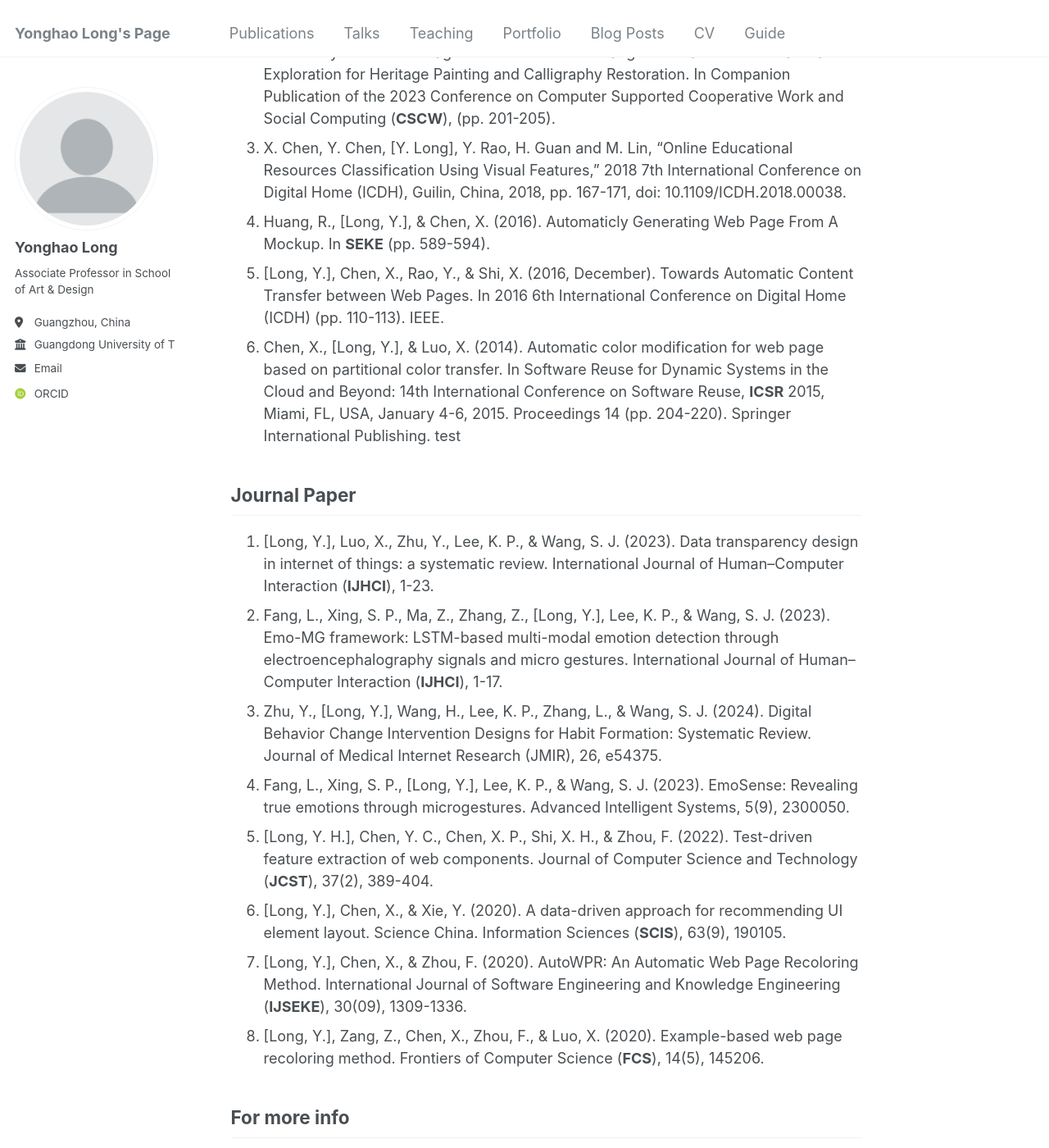
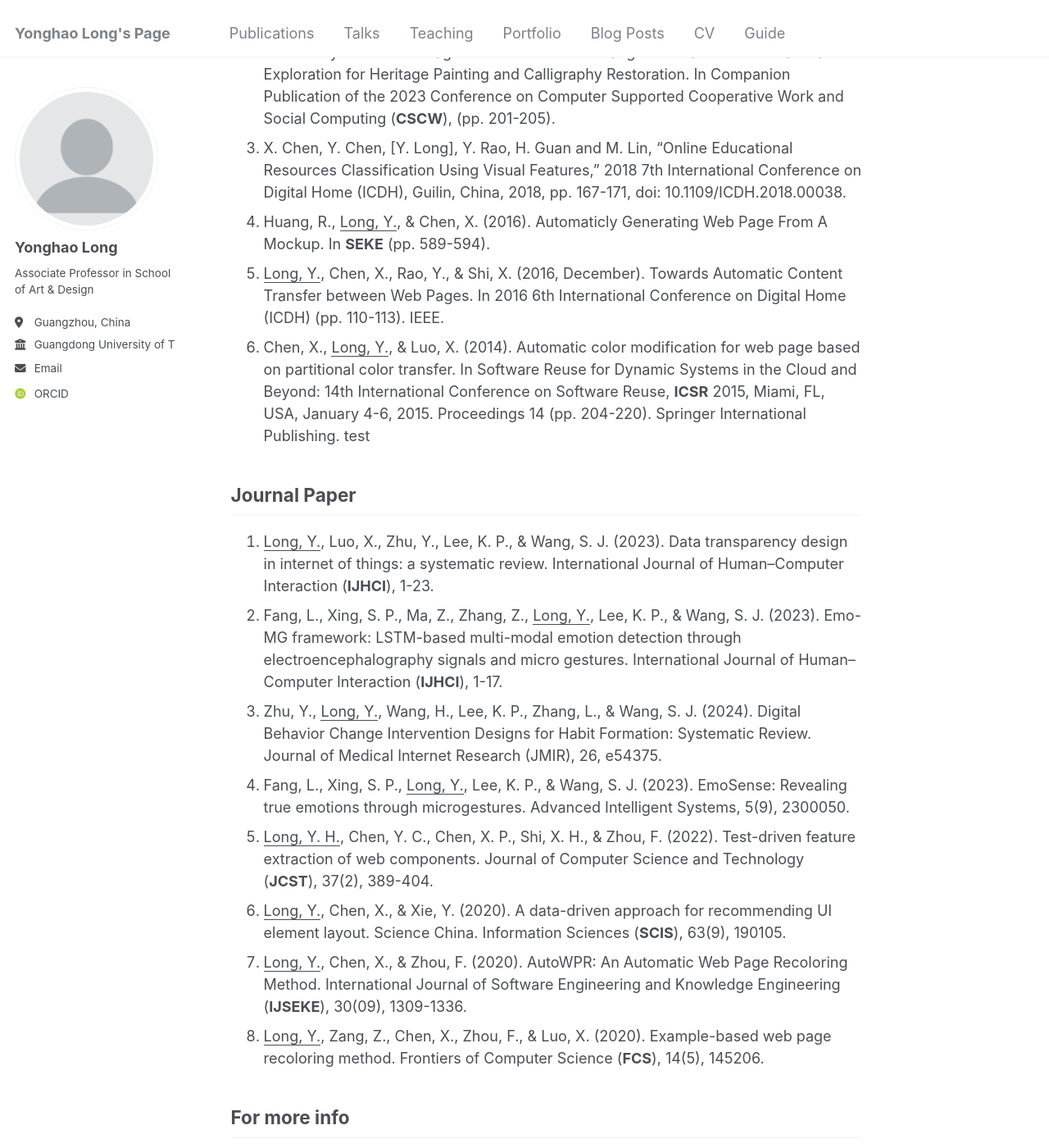
Before and after one commit to qoolyh/qoolyh.github.io, a Jekyll site: the page built from _pages/about.md, in a window 1280 px wide and 1400 px high, scrolled down 564 px. Shown: the whole window at 82% size. Built offline with Jekyll 4.4.1, drawn with Linux system fonts in a browser that asks for light colours; some web fonts are replaced; some of the changed text lies outside the part shown.

Commit message:
Update about.md

```diff
--- a/_pages/about.md
+++ b/_pages/about.md
@@ -14,24 +14,25 @@
 
 Conference Paper
 ------
-1. [Long, Y.], Chen, Y., & Chen, X. (2024, October). GUI Test Repair Based on Test-Extension. In Proceedings of the 39th IEEE/ACM International Conference on Automated Software Engineering (**ASE**), (pp. 2450-2451).
-2. Liu, L., Yang, S., Wang, Y., Ma, Z., Fang, L., [Long, Y.], & Wang, S. J. (2023, October). Robotic Systems in Heritage Protection: An Anti-Fatigue Human-Robot Collaboration Exploration for Heritage Painting and Calligraphy Restoration. In Companion Publication of the 2023 Conference on Computer Supported Cooperative Work and Social Computing (**CSCW**), (pp. 201-205).
+1. <u>Long, Y.</u>, Chen, Y., & Chen, X. (2024, October). GUI Test Repair Based on Test-Extension. In Proceedings of the 39th IEEE/ACM International Conference on Automated Software Engineering (**ASE**), (pp. 2450-2451).
+2. Liu, L., Yang, S., Wang, Y., Ma, Z., Fang, L., <u>Long, Y.</u>, & Wang, S. J. (2023, October). Robotic Systems in Heritage Protection: An Anti-Fatigue Human-Robot Collaboration Exploration for Heritage Painting and Calligraphy Restoration. In Companion Publication of the 2023 Conference on Computer Supported Cooperative Work and Social Computing (**CSCW**), (pp. 201-205).
 3. X. Chen, Y. Chen, [Y. Long], Y. Rao, H. Guan and M. Lin, "Online Educational Resources Classification Using Visual Features," 2018 7th International Conference on Digital Home (ICDH), Guilin, China, 2018, pp. 167-171, doi: 10.1109/ICDH.2018.00038.
-4. Huang, R., [Long, Y.], & Chen, X. (2016). Automaticly Generating Web Page From A Mockup. In **SEKE** (pp. 589-594).
-5. [Long, Y.], Chen, X., Rao, Y., & Shi, X. (2016, December). Towards Automatic Content Transfer between Web Pages. In 2016 6th International Conference on Digital Home (ICDH) (pp. 110-113). IEEE.
-6. Chen, X., [Long, Y.], & Luo, X. (2014). Automatic color modification for web page based on partitional color transfer. In Software Reuse for Dynamic Systems in the Cloud and Beyond: 14th International Conference on Software Reuse, **ICSR** 2015, Miami, FL, USA, January 4-6, 2015. Proceedings 14 (pp. 204-220). Springer International Publishing.
+4. Huang, R., <u>Long, Y.</u>, & Chen, X. (2016). Automaticly Generating Web Page From A Mockup. In **SEKE** (pp. 589-594).
+5. <u>Long, Y.</u>, Chen, X., Rao, Y., & Shi, X. (2016, December). Towards Automatic Content Transfer between Web Pages. In 2016 6th International Conference on Digital Home (ICDH) (pp. 110-113). IEEE.
+6. Chen, X., <u>Long, Y.</u>, & Luo, X. (2014). Automatic color modification for web page based on partitional color transfer. In Software Reuse for Dynamic Systems in the Cloud and Beyond: 14th International Conference on Software Reuse, **ICSR** 2015, Miami, FL, USA, January 4-6, 2015. Proceedings 14 (pp. 204-220). Springer International Publishing.
 test
 
 Journal Paper
 ------
-1. [Long, Y.], Luo, X., Zhu, Y., Lee, K. P., & Wang, S. J. (2023). Data transparency design in internet of things: a systematic review. International Journal of Human–Computer Interaction (**IJHCI**), 1-23.
-2. Fang, L., Xing, S. P., Ma, Z., Zhang, Z., [Long, Y.], Lee, K. P., & Wang, S. J. (2023). Emo-MG framework: LSTM-based multi-modal emotion detection through electroencephalography signals and micro gestures. International Journal of Human–Computer Interaction (**IJHCI**), 1-17.
-3. Zhu, Y., [Long, Y.], Wang, H., Lee, K. P., Zhang, L., & Wang, S. J. (2024). Digital Behavior Change Intervention Designs for Habit Formation: Systematic Review. Journal of Medical Internet Research (JMIR), 26, e54375.
-4. Fang, L., Xing, S. P., [Long, Y.], Lee, K. P., & Wang, S. J. (2023). EmoSense: Revealing true emotions through microgestures. Advanced Intelligent Systems, 5(9), 2300050.
-5. [Long, Y. H.], Chen, Y. C., Chen, X. P., Shi, X. H., & Zhou, F. (2022). Test-driven feature extraction of web components. Journal of Computer Science and Technology (**JCST**), 37(2), 389-404.
-6. [Long, Y.], Chen, X., & Xie, Y. (2020). A data-driven approach for recommending UI element layout. Science China. Information Sciences (**SCIS**), 63(9), 190105.
-7. [Long, Y.], Chen, X., & Zhou, F. (2020). AutoWPR: An Automatic Web Page Recoloring Method. International Journal of Software Engineering and Knowledge Engineering (**IJSEKE**), 30(09), 1309-1336.
-8. [Long, Y.], Zang, Z., Chen, X., Zhou, F., & Luo, X. (2020). Example-based web page recoloring method. Frontiers of Computer Science (**FCS**), 14(5), 145206.
+1. <u>Long, Y.</u>, Luo, X., Zhu, Y., Lee, K. P., & Wang, S. J. (2023). Data transparency design in internet of things: a systematic review. International Journal of Human–Computer Interaction (**IJHCI**), 1-23.
+2. Fang, L., Xing, S. P., Ma, Z., Zhang, Z., <u>Long, Y.</u>, Lee, K. P., & Wang, S. J. (2023). Emo-MG framework: LSTM-based multi-modal emotion detection through electroencephalography signals and micro gestures. International Journal of Human–Computer Interaction (**IJHCI**), 1-17.
+3. Zhu, Y., <u>Long, Y.</u>, Wang, H., Lee, K. P., Zhang, L., & Wang, S. J. (2024). Digital Behavior Change Intervention Designs for Habit Formation: Systematic Review. Journal of Medical Internet Research (JMIR), 26, e54375.
+4. Fang, L., Xing, S. P., <u>Long, Y.</u>, Lee, K. P., & Wang, S. J. (2023). EmoSense: Revealing true emotions through microgestures. Advanced Intelligent Systems, 5(9), 2300050.
+5. <u>Long, Y. H.</u>, Chen, Y. C., Chen, X. P., Shi, X. H., & Zhou, F. (2022). Test-driven feature extraction of web components. Journal of Computer Science and Technology (**JCST**), 37(2), 389-404.
+6. <u>Long, Y.</u>, Chen, X., & Xie, Y. (2020). A data-driven approach for recommending UI element layout. Science China. Information Sciences (**SCIS**), 63(9), 190105.
+7. <u>Long, Y.</u>, Chen, X., & Zhou, F. (2020). AutoWPR: An Automatic Web Page Recoloring Method. International Journal of Software Engineering and Knowledge Engineering (**IJSEKE**), 30(09), 1309-1336.
+8. <u>Long, Y.</u>, Zang, Z., Chen, X., Zhou, F., & Luo, X. (2020). Example-based web page recoloring method. Frontiers of Computer Science (**FCS**), 14(5), 145206.
+
 
 
 For more info
```
